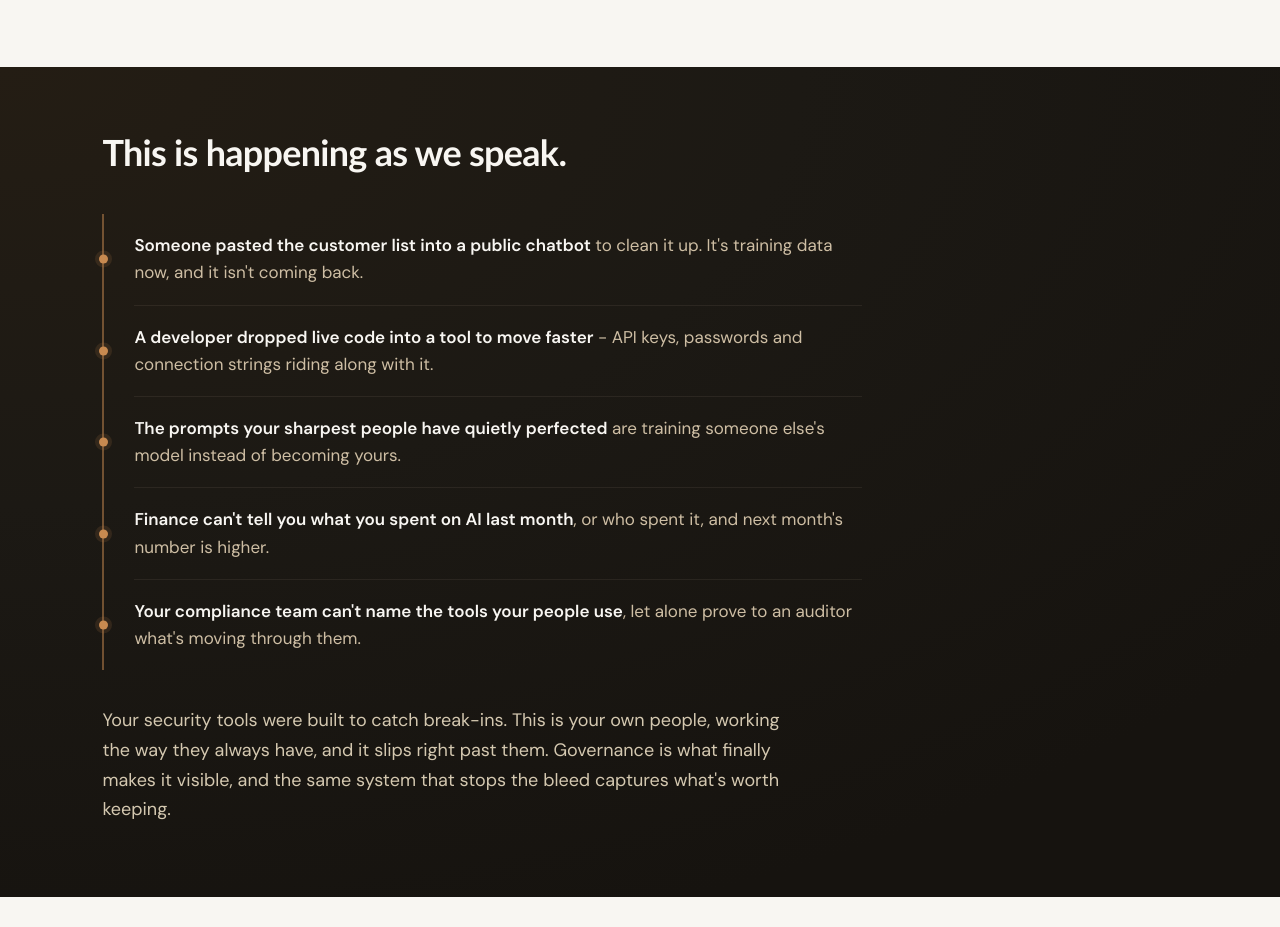
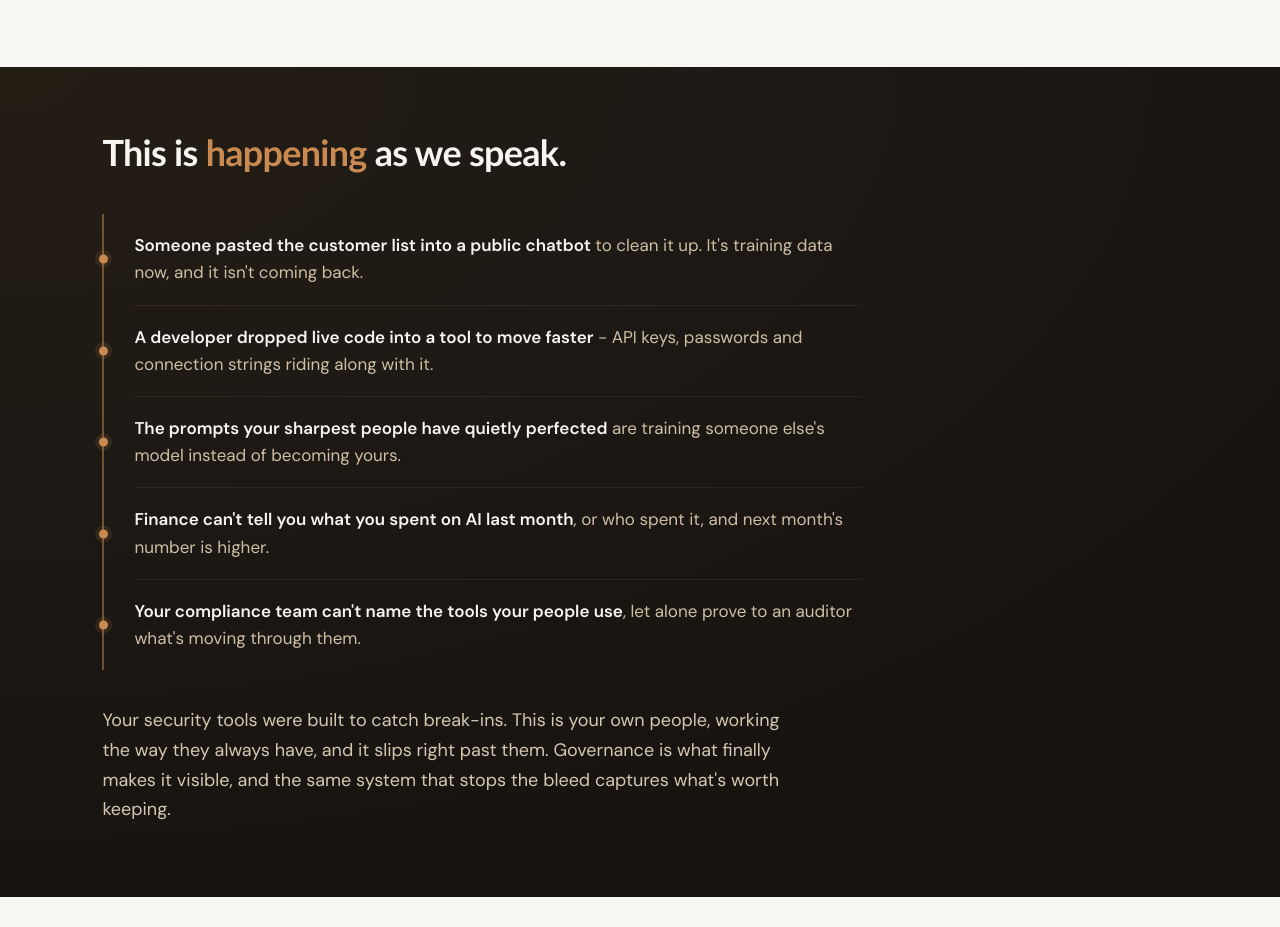
Before and after one commit to jdstrum/air-website, a plain HTML site: page the-governance-gap.html in a window 1280 px wide. Shown: the part 2140-3067 px from the top of the page. Drawn offline with Linux system fonts and the light colour scheme.

Commit message:
Add files via upload

```diff
--- a/the-governance-gap.html
+++ b/the-governance-gap.html
@@ -476,7 +476,7 @@
 </section>
 
 <section class="governance-grid gov-dark exposure-section">
-  <h2 class="reveal exposure-head">This is happening as we speak.</h2>
+  <h2 class="reveal exposure-head">This is <span style="color:#C88A50;">happening</span> as we speak.</h2>
   <div class="exposure-list">
     <p class="exposure reveal"><span>Someone pasted the customer list into a public chatbot</span> to clean it up. It's training data now, and it isn't coming back.</p>
     <p class="exposure reveal reveal-delay-1"><span>A developer dropped live code into a tool to move faster</span> - API keys, passwords and connection strings riding along with it.</p>
```
